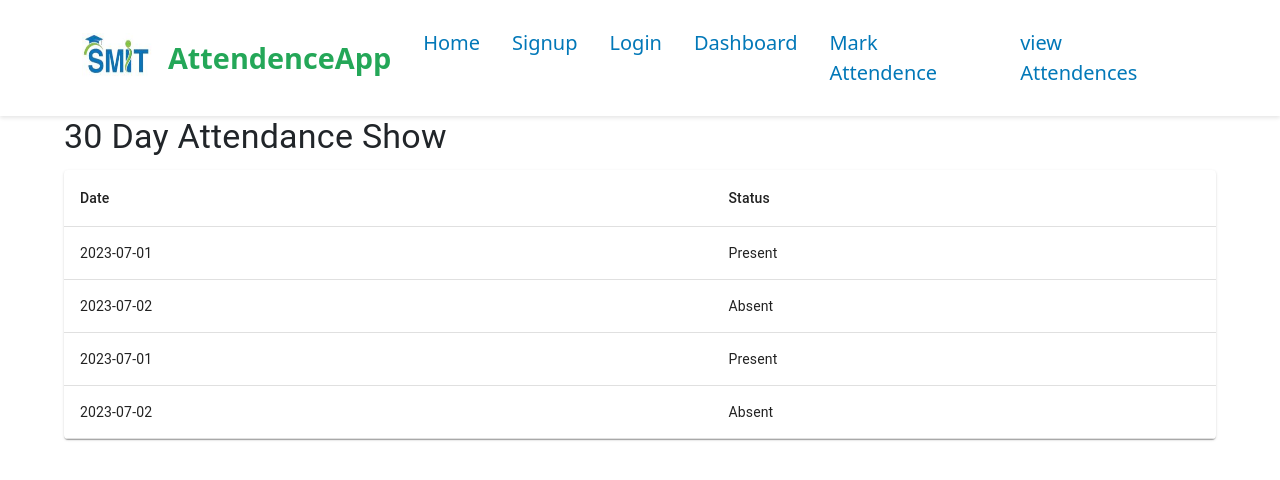
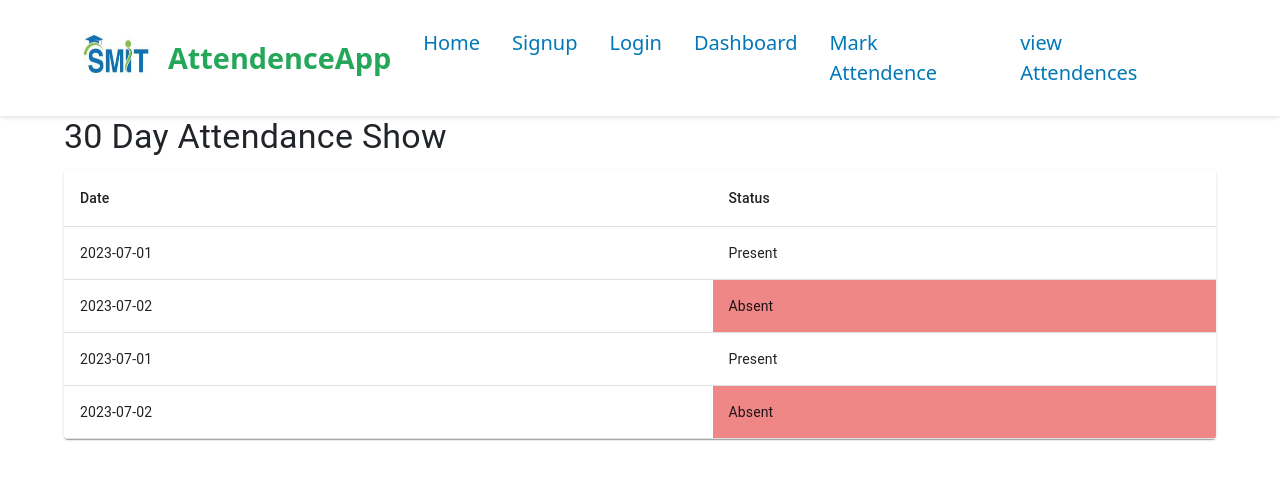
Before and after one commit to javariyafatima1/Attendence-final, a React (Create React App) app in the folder frontend/: page /allatten in a window 1280 px wide. Shown: the top 480 px of the page. Built offline with nearby package versions, Linux system fonts and the light colour scheme.

Commit message:
allattendence

```diff
--- /dev/null
+++ b/frontend/src/components/AllAtten.css
@@ -0,0 +1,4 @@
+.absent {
+    background-color: #ef8787;
+    color: #ffffff;
+  }
--- a/frontend/src/components/AllAtten.js
+++ b/frontend/src/components/AllAtten.js
@@ -1,7 +1,7 @@
 import React, { useState, useEffect } from 'react';
 import { Container, Typography, Table, TableBody, TableCell, TableContainer, TableHead, TableRow, Paper } from '@mui/material';
-
-const AllAtten = () => {
+import './AllAtten.css';
+const AllAtten  = () =>  {
     const [attendance, setAttendance] = useState([]);
     useEffect(() => {
         setAttendance([
--- a/frontend/src/components/Dashboard.js
+++ b/frontend/src/components/Dashboard.js
@@ -1,12 +1,15 @@
 import React from 'react';
 import { Container, Typography } from '@mui/material';
+import AllAtten from './AllAtten';
 const Dashboard = () => {
   return (
     <div>
       <Container>
     <Typography variant="h4" gutterBottom>Dashboard</Typography>
     <Typography>Welcome to the student Attendence portal!</Typography>
+    <AllAtten />
   </Container>
+
     </div>
   );
 }
```
